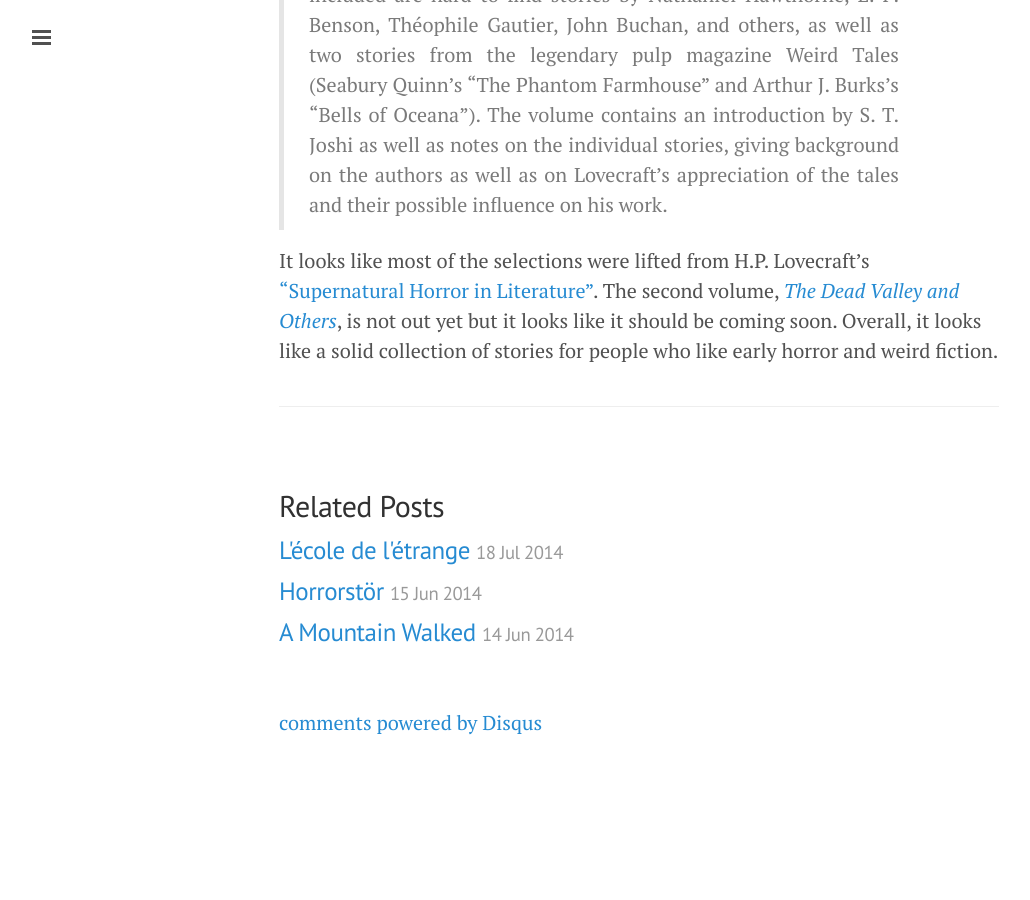
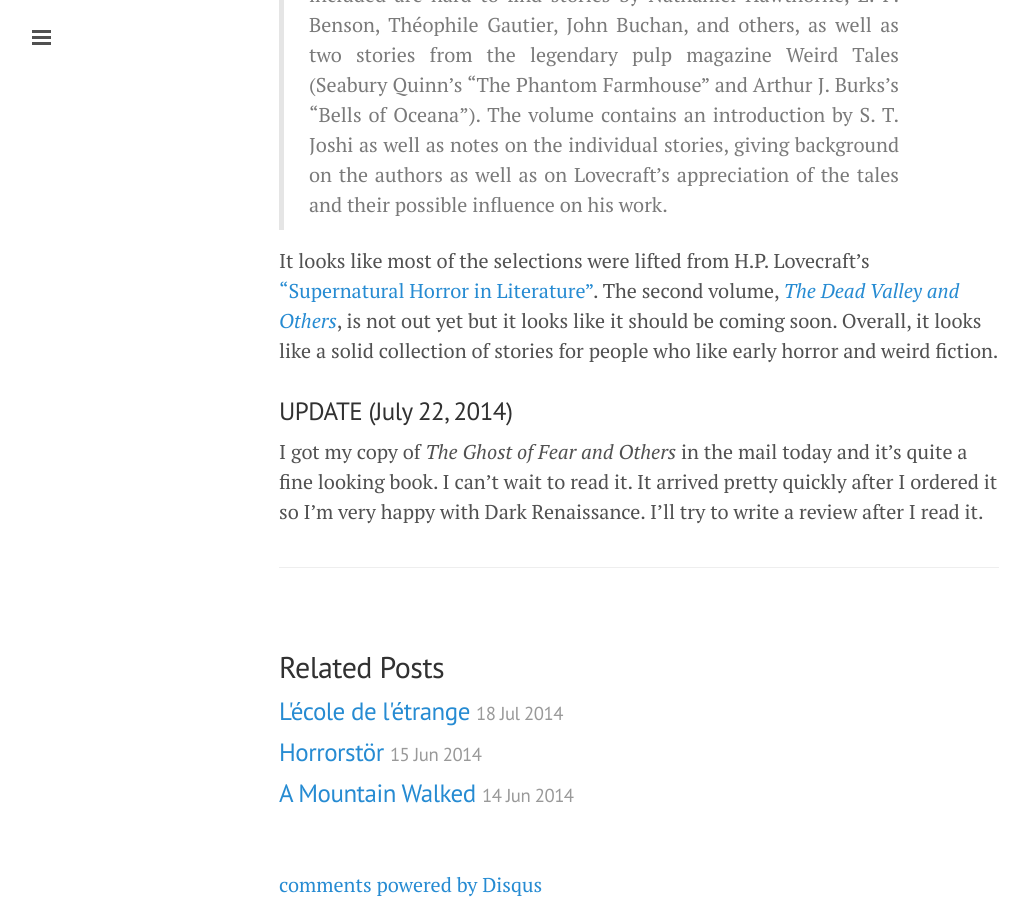
Before and after one commit to daviddavis/blog.memorious.net, a Jekyll site: the page built from _posts/2014-07-15-h-p-lovecraft-s-favorite-horror-stories.md, in a window 1280 px wide and 900 px high, scrolled down 1430 px. Shown: the whole window, without its empty margins (1-1031 px from the left). Built offline with Jekyll 4.4.1, drawn with Linux system fonts in a browser that asks for light colours; nearby versions of some CDN libraries; Markdown is read by kramdown in place of the engine named in the settings; comment, search, counter and statistics services are not loaded; before the commit the page ends 2168 px from its top, so only the background shows below that.

Commit message:
Added an update to Lovecraft's favorite stories

```diff
--- a/_posts/2014-07-15-h-p-lovecraft-s-favorite-horror-stories.md
+++ b/_posts/2014-07-15-h-p-lovecraft-s-favorite-horror-stories.md
@@ -29,3 +29,10 @@ Others*](http://darkrenaissance.com/product/the-dead-valley-and-others-h-p-lovec
 is not out yet but it looks like it should be coming soon. Overall, it looks
 like a solid collection of stories for people who like early horror and weird
 fiction.
+
+###UPDATE (July 22, 2014)
+
+I got my copy of *The Ghost of Fear and Others* in the mail today and it's
+quite a fine looking book. I can't wait to read it. It arrived pretty quickly
+after I ordered it so I'm very happy with Dark Renaissance. I'll try to write a
+review after I read it.
```
